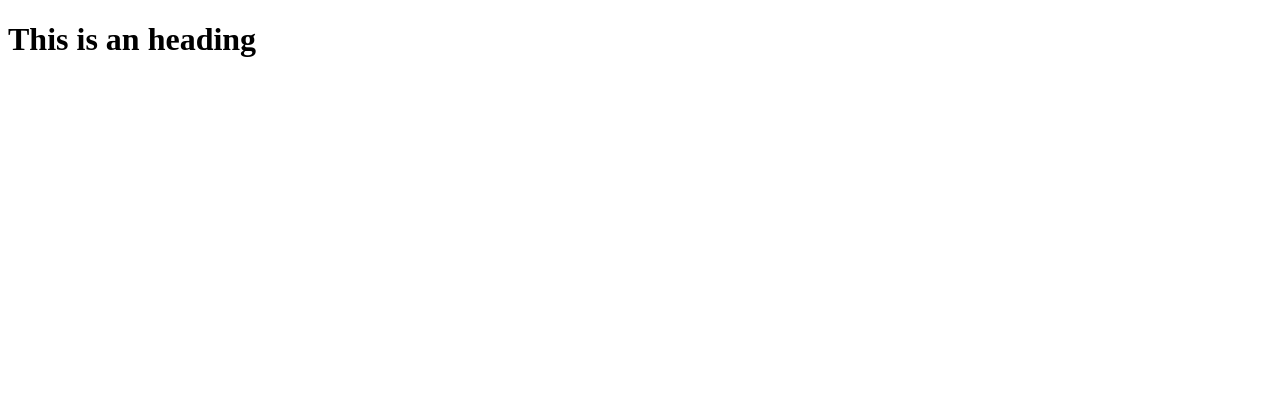
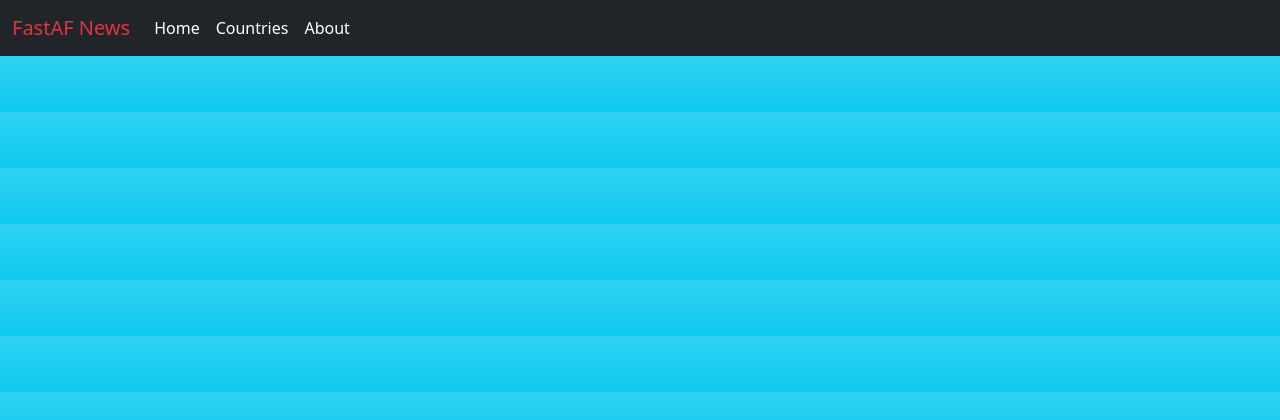
Before and after one commit to Hage-Tassang/CodeWithJosh-Flask-Playlist, a Flask app: template flask-bootstrap-api/templates/base.html in a window 1280 px wide. Shown: the top 420 px of the page. Run offline with Flask 3, Linux system fonts and the light colour scheme; the template is opened without the code that fills it, so the values that code supplies are empty.

Commit message:
today stuff
succesfully written query
done setting api key
vscode hard reset and re installation n setup fking stupid django extension was messing with my emmets
connected bootstrap
applied some basic boostraps and navbar and title for this minin project

```diff
--- a/flask-bootstrap-api/app.py
+++ b/flask-bootstrap-api/app.py
@@ -12,7 +12,14 @@ app =  Flask(__name__)
 #Home / About / Contact /Pricing
 @app.route('/')
 def index():
-    return render_template("index.html")
+    query = request.args.get("query","latest")
+    url = f"https://newsapi.org/v2/everything?q={query}&apiKey={NEWS_API_KEY}"
+    response = requests.get(url)
+    news_data = response.json()
+    #print(news_data)
+    articles = news_data.get('articles',[])
+    filtered_articles =  [article for article in articles if "Yahoo" not in article['source']['name'] and "BBC" not in article['source']['name'] and "removed" not in article['source']['name'].lower()]
+    return render_template("index.html",articles=filtered_articles, query = query)
 
 if __name__ == "__main__":
     app.run(debug=True)
--- a/flask-bootstrap-api/templates/base.html
+++ b/flask-bootstrap-api/templates/base.html
@@ -3,16 +3,36 @@
     <head>
         <meta charset="utf-8">
         <meta http-equiv="X-UA-Compatible" content="IE=edge">
-        <title> {%block title%}news-home-page{%endblock%}</title>
+        <title>Fast-News</title>
         <meta name="description" content="">
         <meta name="viewport" content="width=device-width, initial-scale=1">
+        <link href="https://cdn.jsdelivr.net/npm/bootstrap@5.0.2/dist/css/bootstrap.min.css" rel="stylesheet" integrity="sha384-EVSTQN3/azprG1Anm3QDgpJLIm9Nao0Yz1ztcQTwFspd3yD65VohhpuuCOmLASjC" crossorigin="anonymous">
     </head>
-    <body>
-        {%block heading%}
-        <h1>This is an heading</h1>
-        {%endblock%}
-
+    <body class="bg-info bg-gradient">
+        <nav class="navbar navbar-expand-lg bg-dark navbar-light">
+            <div class="container-fluid">
+                <a class="navbar-brand text-danger" href="#">FastAF News</a>
+                <button class="navbar-toggler" type="button" data-bs-toggle="collapse" data-bs-target="#navbarNav" aria-controls="navbarNav" aria-expanded="false" aria-label="Toggle navigation">
+                    <span class="navbar-toggler-icon"></span>
+                </button>
+                <div class="collapse navbar-collapse" id="navbarNav">
+                    <ul class="navbar-nav j ">
+                        <li class="nav-item">
+                            <a class="nav-link active text-white" aria-current="page" href="#">Home</a>
+                        </li>
+                        <li class="nav-item">
+                            <a class="nav-link text-white" href="#">Countries</a>
+                        </li>
+                        <li class="nav-item">
+                            <a class="nav-link text-white" href="#">About</a>
+                        </li>
+                    </ul>
+                </div>
+            </div>
+        </nav>
         {%block body%}
         {%endblock%}
     </body>
+    <script src="https://cdn.jsdelivr.net/npm/@popperjs/core@2.9.2/dist/umd/popper.min.js" integrity="sha384-IQsoLXl5PILFhosVNubq5LC7Qb9DXgDA9i+tQ8Zj3iwWAwPtgFTxbJ8NT4GN1R8p" crossorigin="anonymous"></script>
+    <script src="https://cdn.jsdelivr.net/npm/bootstrap@5.0.2/dist/js/bootstrap.min.js" integrity="sha384-cVKIPhGWiC2Al4u+LWgxfKTRIcfu0JTxR+EQDz/bgldoEyl4H0zUF0QKbrJ0EcQF" crossorigin="anonymous"></script>
 </html>
```
Also changed, not shown: flask-bootstrap-api/templates/index.html (+25 -8 lines), 1 other file.
